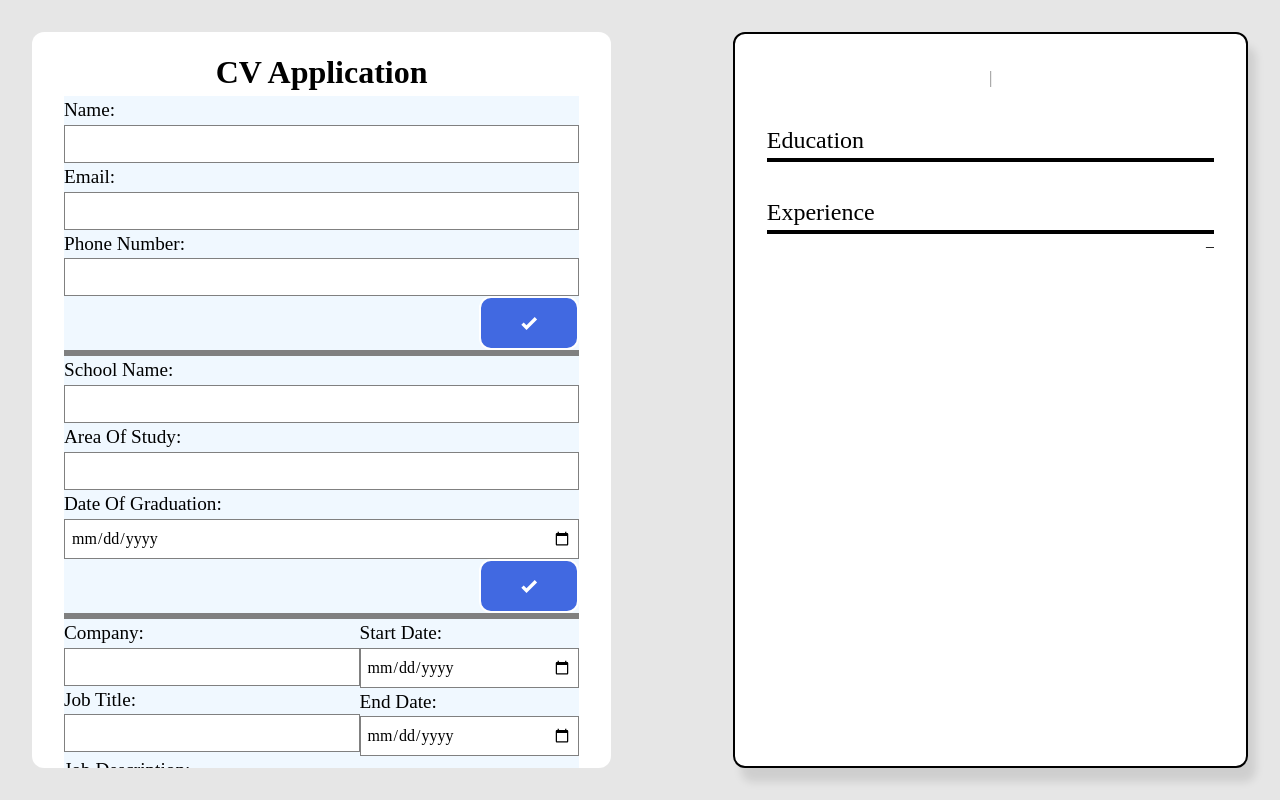
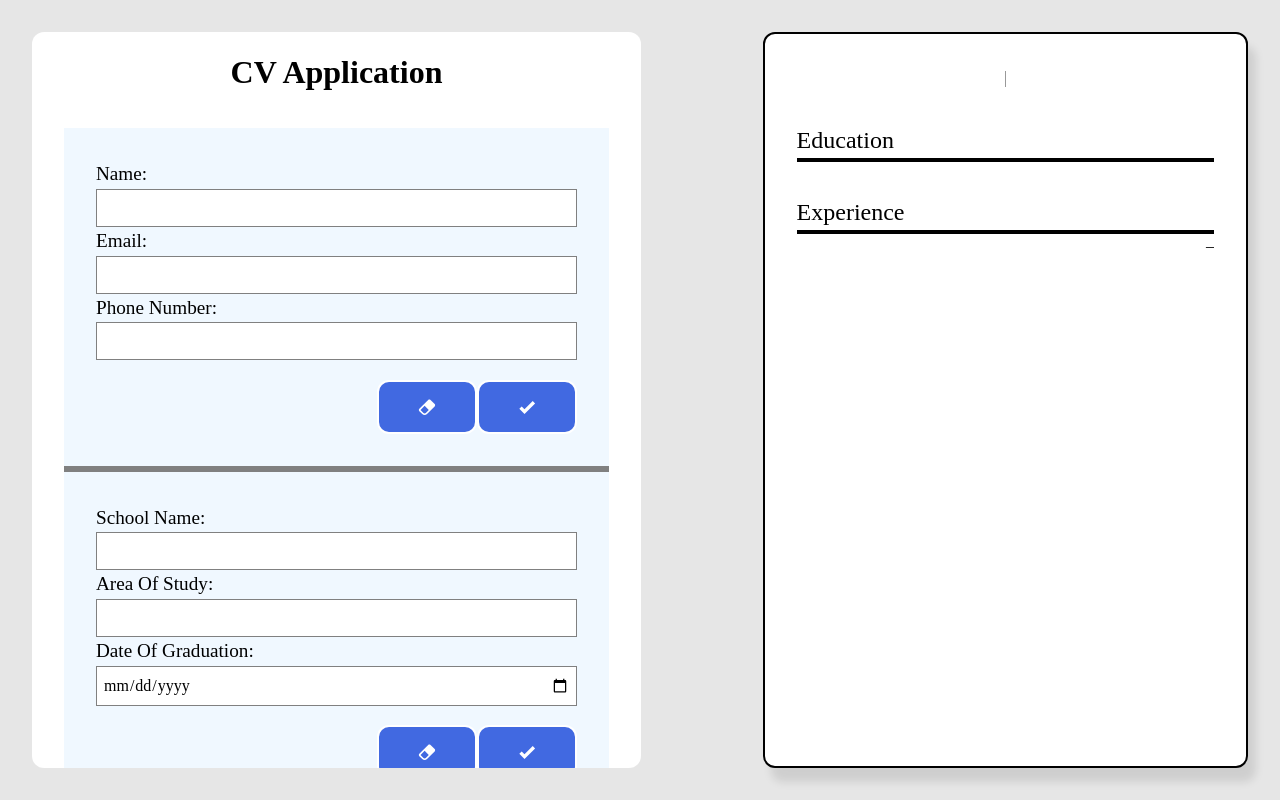
Before and after one commit to SeasonedSoup/CV-Application, a React (Vite) app: page / in a window 1280 px wide. Built offline with nearby package versions, Linux system fonts and the light colour scheme.

Commit message:
Add clear button for each form
no functionality yet

```diff
--- a/src/components/EducationForm.jsx
+++ b/src/components/EducationForm.jsx
@@ -1,5 +1,7 @@
 import { useState } from "react"
 import submitSvg from "../assets/check-bold.svg"
+import clearSvg from "../assets/eraser.svg"
+
 import FinishedForm from "./FinishedForm"
 
 function CustomInput({type, id, name, value, updateData}) {
@@ -52,10 +54,15 @@ function EducationForm({data, setData, submitted, setSubmitted}) {
                 <CustomInput type="date" id="graduationDate" name="graduationDate" value={formData.graduationDate}
                 updateData={(value) => handleChange("graduationDate", value)}/>
             </p>
+            <div className="buttonRow">
+                <button type="button">
+                    <img src={clearSvg} alt="ClearFormButton"/>
+                </button>
 
-            <button type="submit">
-                <img src={submitSvg} alt="SubmitButton" style={{width: '20px', height: '20px'}}/>
-            </button>
+                <button type="submit">
+                    <img src={submitSvg} alt="SubmitButton"/>
+                </button>
+            </div>
         </form>
     )
 }
--- a/src/components/ExperienceForm.jsx
+++ b/src/components/ExperienceForm.jsx
@@ -1,5 +1,6 @@
 import { useState } from "react"
 import submitSvg from "../assets/check-bold.svg"
+import clearSvg from "../assets/eraser.svg"
 
 import FinishedForm from "./FinishedForm"
 
@@ -85,9 +86,15 @@ function ExperienceForm({data, setData, submitted, setSubmitted}) {
             <CustomTextArea name="jobDescription" id="jobDescription" value={formData.jobDescription}
             updateData={(value) => handleChange("jobDescription", value)}></CustomTextArea>
 
-            <button type="submit">
-                <img src={submitSvg} alt="SubmitButton" style={{width: '20px', height: '20px'}}/>
-            </button>
+            <div className="buttonRow">
+                <button type="button">
+                    <img src={clearSvg} alt="ClearFormButton"/>
+                </button>
+
+                <button type="submit">
+                    <img src={submitSvg} alt="SubmitButton"/>
+                </button>
+            </div>
         </form>
     )
 }
--- a/src/components/FinishedForm.jsx
+++ b/src/components/FinishedForm.jsx
@@ -6,7 +6,7 @@ function FinishedForm({setSubmitted, formType, formName}) {
         <div className="finishNoticeForm">
             <p>{formName} Form Submitted. Click Here to Edit!</p>
             <button type="button" onClick={() => setSubmitted(prev => ({...prev, [formType]: false})) }>
-                <img src={editSvg} alt="EditButton" style={{width: '20px', height: '20px'}} />
+                <img src={editSvg} alt="EditButton"/>
             </button>
         </div>
     )
--- a/src/components/InformationForm.jsx
+++ b/src/components/InformationForm.jsx
@@ -1,5 +1,7 @@
 import { useState } from "react";
 import submitSvg from "../assets/check-bold.svg"
+import clearSvg from "../assets/eraser.svg"
+
 import FinishedForm from "./FinishedForm";
 
 function CustomInput({type, pattern, id, name, value, updateData}) {
@@ -65,10 +67,15 @@ function InformationForm({data, setData, submitted, setSubmitted}) {
                 <CustomInput type="tel" id="telephone" name="telephone" value={formData.telephone}
                 updateData={(value) => handleChange("telephone", value)}/>
             </p>
+            <div className="buttonRow">
+                <button type="button">
+                    <img src={clearSvg} alt="ClearFormButton"/>
+                </button>
 
-            <button type="submit">
-                <img src={submitSvg} alt="SubmitButton" style={{width: '20px', height: '20px'}}/>
-            </button>
+                <button type="submit">
+                    <img src={submitSvg} alt="SubmitButton"/>
+                </button>
+            </div>
         </form>
     )
 }
--- a/src/styles/form.css
+++ b/src/styles/form.css
@@ -22,6 +22,7 @@
 
 .title {
     text-align: center;
+    margin-bottom: 2rem;
 }
 
 form {
@@ -29,6 +30,7 @@ form {
     flex-direction: column;
     background-color: aliceblue;
     border-top: 6px solid gray;
+    padding: 2rem
 }
 
 .noBorderForm {
@@ -55,6 +57,11 @@ textarea {
     min-width: 500px;
     min-height: 100px;
 }
+.buttonRow {
+    display: flex;
+    justify-content: flex-end;
+    margin-top: 1.2rem;
+}
 
 button {
     padding: 15px;
@@ -70,7 +77,8 @@ button {
 
 img {
     filter: invert(100%);
-
+    width: 20px;
+    height: 20px;
 }
 
 /* Specific To Experience Form */
@@ -85,6 +93,12 @@ img {
     flex-direction: column;
     flex-grow: 1;
     max-width: 350px;
+}
+
+/* Specific to Form that has been submitted ("finishedForm") */
+
+.finishNoticeForm {
+    min-height: 25%;
 }
 
 /* Resume Result CSS*/
```
Also changed, not shown: src/assets/eraser.svg (added).
